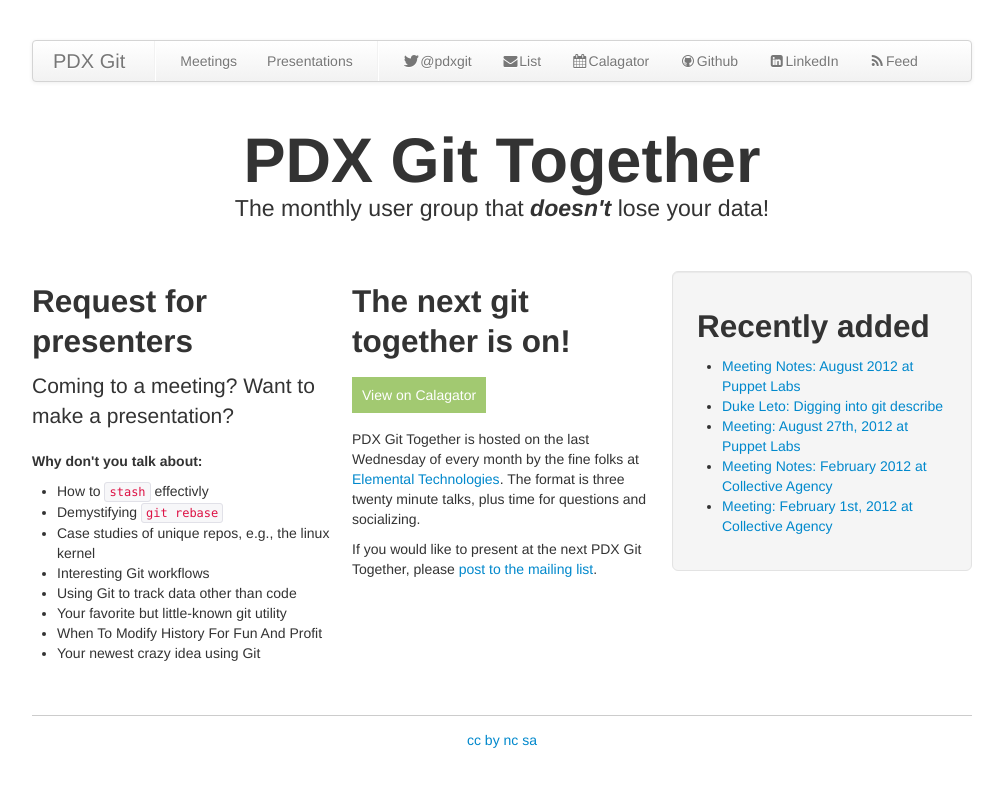
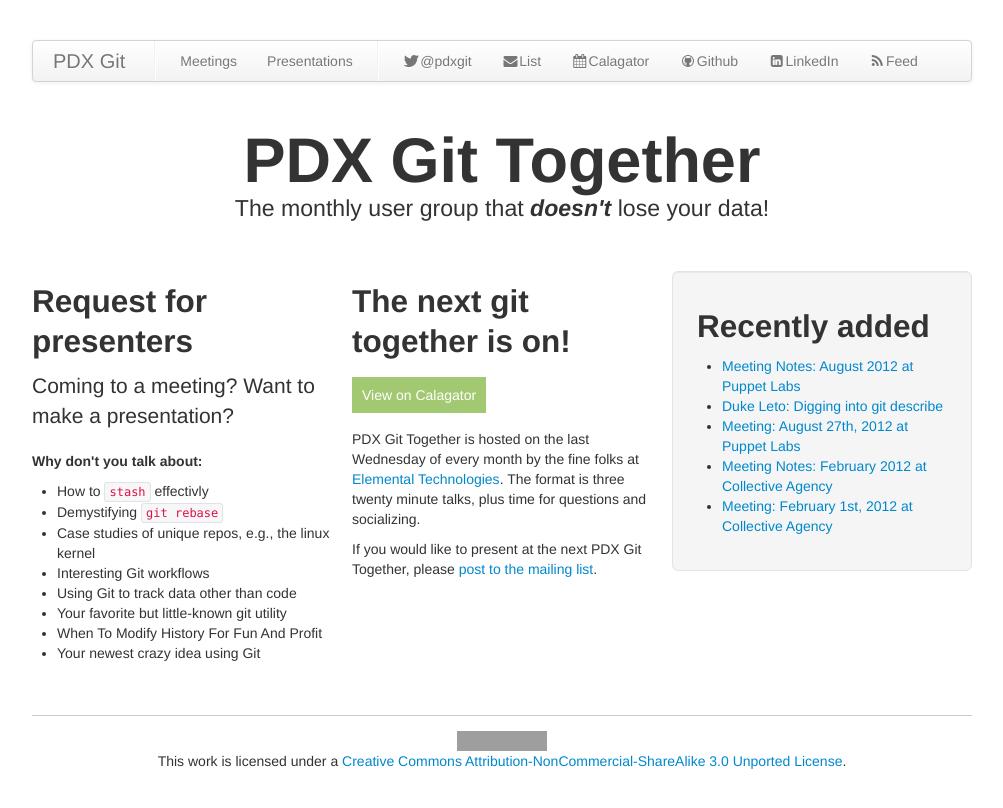
Before and after one commit to pdxgit/pdxgit.github.com, a Jekyll site: the page built from index.html, in a window 1280 px wide. Shown: the top 808 px of the page, without its empty margins (138-1141 px from the left). Built offline with Jekyll 4.4.1, drawn with Linux system fonts in a browser that asks for light colours; Markdown is read by kramdown in place of the engine named in the settings; grey boxes are pictures that could not be loaded.

Commit message:
Show a CC license image instead of a text link

```diff
--- a/_includes/_footer.html
+++ b/_includes/_footer.html
@@ -1,3 +1,3 @@
 <footer class='site'>
-  <a rel='license' href='http://creativecommons.org/licenses/by-nc-sa/3.0/'>cc by nc sa</a>
+  <a rel="license" href="http://creativecommons.org/licenses/by-nc-sa/3.0/deed.en_US"><img alt="Creative Commons License" style="border-width:0" src="http://i.creativecommons.org/l/by-nc-sa/3.0/88x31.png" /></a><br />This work is licensed under a <a rel="license" href="http://creativecommons.org/licenses/by-nc-sa/3.0/deed.en_US">Creative Commons Attribution-NonCommercial-ShareAlike 3.0 Unported License</a>.
 </footer>
```
